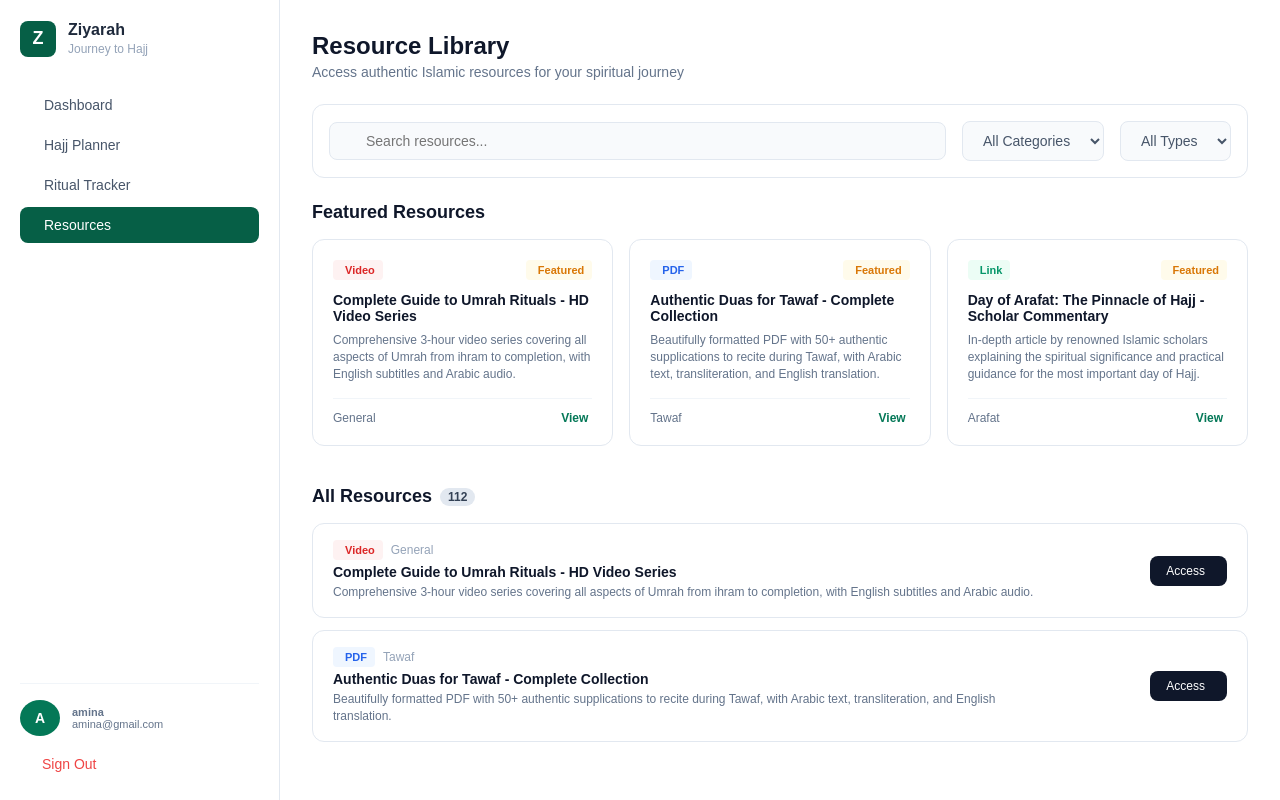
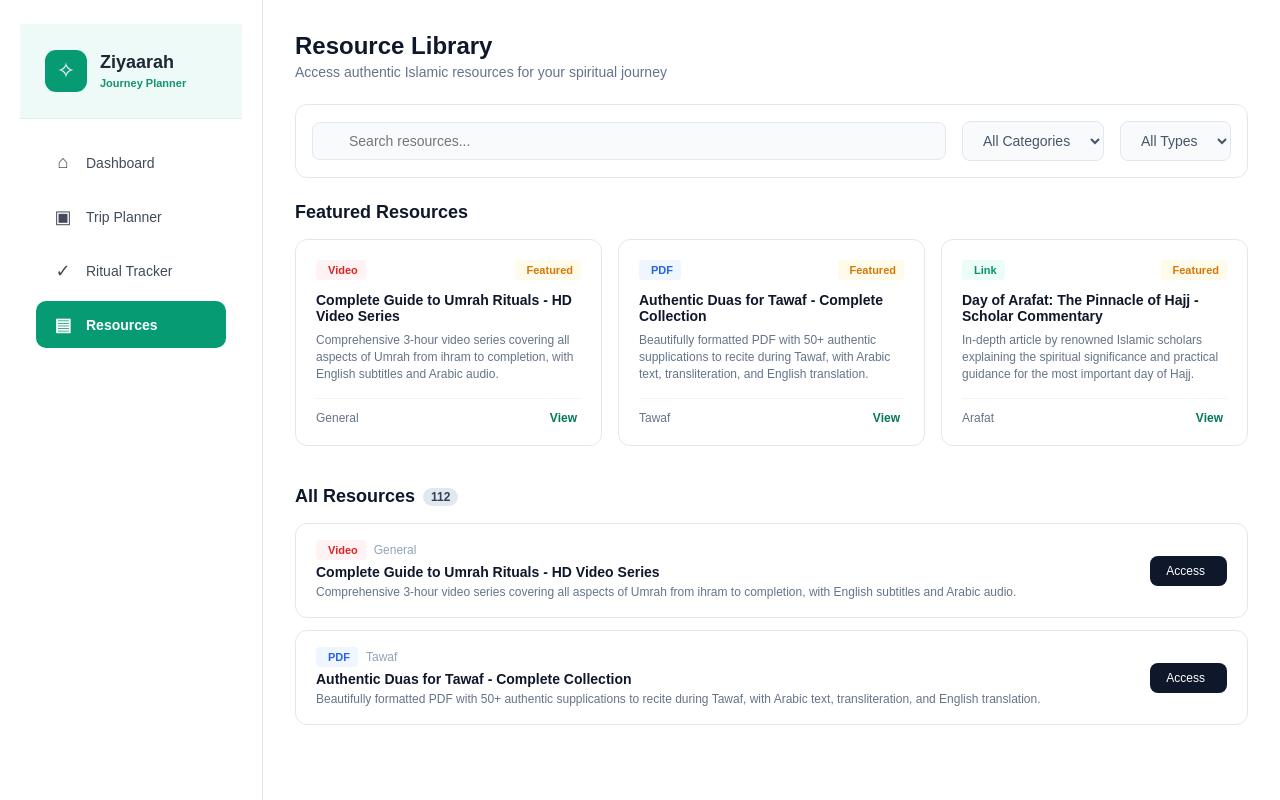
Before and after one commit to ziyaarah-team/ziyaarah, a React (Vite) app: page /resources in a window 1280 px wide. Built offline with nearby package versions, Linux system fonts and the light colour scheme.

Commit message:
new designs

```diff
--- a/src/components/layouts/DashboardLayout.jsx
+++ b/src/components/layouts/DashboardLayout.jsx
@@ -17,15 +17,14 @@ export default function DashboardLayout() {
 
         {/* Quote Banner */}
         <div className="quote-banner">
-          <div className="quote-icon">
+          <div className="quote-icon">✧</div>
             <i className="fas fa-star"></i>
-          </div>
+
           <div className="quote-content">
             <span className="quote-tag">Quran & Sunnah</span>
             <p className="quote-text">"And Allah is with those who fear Him and those who are doers of good."</p>
           </div>
-        </div>
-
+       </div>
         {/* Stats Cards Grid */}
         <div className="stats-grid">
           <div className="stats-card">
--- a/src/components/pages/Resources.jsx
+++ b/src/components/pages/Resources.jsx
@@ -1,4 +1,4 @@
-import React from 'react';
+
 import { Link } from 'react-router-dom';
 import "../styles/Resources.css";
 
@@ -8,47 +8,38 @@ export default function Resources() {
             {/* Sidebar */}
            <aside className="sidebar">
   <div>
-                    {/* Logo / Brand */}
     <div className="brand-container">
-                        <div className="brand-logo">Z</div>
+      <div className="brand-logo"> ✧</div>
+
       <div>
-                            <h1 className="brand-title">Ziyarah</h1>
-                            <span className="brand-subtitle">Journey to Hajj</span>
+        <h1 className="brand-title">Ziyaarah</h1>
+        <span className="brand-subtitle">Journey Planner</span>
       </div>
     </div>
 
-                    {/* Navigation Links */}
     <nav className="nav-menu">
-                        <Link to="/dashboard" className="nav-link">
-                            <i className="fa-solid fa-house"></i> Dashboard
+      <Link to="/dashboard">
+        <span>⌂</span>
+        Dashboard
       </Link>
-                        <Link to="/hajj-planner" className="nav-link">
-                            <i className="fa-solid fa-map"></i> Hajj Planner
+
+      <Link to="/trips">
+        <span>▣</span>
+        Trip Planner
       </Link>
-                        <Link to="/ritual-tracker" className="nav-link">
-                            <i className="fa-solid fa-route"></i> Ritual Tracker
+
+      <Link to="/ritual-tracker">
+        <span>✓</span>
+        Ritual Tracker
       </Link>
-                        <Link to="/resources" className="nav-link active">
-                            <i className="fa-solid fa-book-open"></i> Resources
+
+      <Link to="/resources" className="active">
+        <span>▤</span>
+        Resources
       </Link>
     </nav>
   </div>
-
-                {/* User Profile Section */}
-                <div className="user-section">
-                    <div className="user-info">
-                        <div className="user-avatar">A</div>
-                        <div>
-                            <p className="user-name">amina</p>
-                            <p className="user-email">amina@gmail.com</p>
-                        </div>
-                    </div>
-                    <Link to="/signout" className="sign-out-btn">
-                        <i className="fa-solid fa-right-from-bracket"></i> Sign Out
-                    </Link>
-                </div>
 </aside>
-
             {/* Main Content Area */}
             <main className="main-content">
                 {/* Header Title */}
@@ -168,5 +159,6 @@ export default function Resources() {
                 </section>
             </main>
             </div>
+
     );
     }
--- a/src/components/styles/Resources.css
+++ b/src/components/styles/Resources.css
@@ -17,76 +17,148 @@ body {
 }
 
 /* Sidebar Styling */
+/* =========================
+   SIDEBAR
+========================= */
+
 .sidebar {
-    width: 260px;
-    background-color: #ffffff;
-    border-right: 1px solid #e2e8f0;
-    display: flex;
-    flex-direction: column;
-    justify-content: space-between;
-    padding: 20px;
+  width: 263px;
+  min-width: 263px;
+  min-height: 100vh;
+  flex-shrink: 0;
+  background: #ffffff;
+  border-right: 1px solid #e5e9ed;
+  display: flex;
+  flex-direction: column;
+  justify-content: space-between;
 }
 
+/* =========================
+   BRAND
+========================= */
+
 .brand-container {
-    display: flex;
-    align-items: center;
-    gap: 12px;
-    margin-bottom: 30px;
+  height: 95px;
+  padding: 0 25px;
+  display: flex;
+  align-items: center;
+  gap: 13px;
+  background: #eefaf7;
+  border-bottom: 1px solid #e2f0ed;
+  margin-bottom: 0;
 }
 
 .brand-logo {
-    background-color: #065f46;
-    color: white;
-    width: 36px;
-    height: 36px;
-    display: flex;
-    align-items: center;
-    justify-content: center;
-    border-radius: 8px;
-    font-weight: bold;
-    font-size: 18px;
+  width: 42px;
+  height: 42px;
+  border-radius: 11px;
+  display: grid;
+  place-items: center;
+  background: #079b74;
+  color: #ffffff;
+  font-size: 22px;
+  font-weight: 500;
 }
 
 .brand-title {
-    font-size: 16px;
-    font-weight: bold;
-    color: #1e293b;
-    line-height: 1.2;
+  margin: 0;
+  color: #1d2736;
+  font-size: 18px;
+  font-weight: 700;
+  line-height: 1.1;
 }
 
 .brand-subtitle {
-    font-size: 12px;
-    color: #94a3b8;
+  display: block;
+  margin-top: 4px;
+  color: #159271;
+  font-size: 11px;
+  font-weight: 600;
 }
 
-/* Navigation Links */
+/* =========================
+   NAVIGATION
+========================= */
+
 .nav-menu {
-    display: flex;
-    flex-direction: column;
-    gap: 4px;
+  padding: 20px 16px;
+  display: flex;
+  flex-direction: column;
+  gap: 0;
 }
 
-.nav-link {
-    display: flex;
-    align-items: center;
-    gap: 12px;
-    padding: 10px 12px;
-    color: #475569;
-    text-decoration: none;
-    border-radius: 8px;
-    font-size: 14px;
-    font-weight: 500;
-    transition: background 0.2s;
+.nav-menu a {
+  height: 47px;
+  padding: 0 18px;
+  margin-bottom: 7px;
+  display: flex;
+  align-items: center;
+  gap: 14px;
+  border-radius: 10px;
+
+  color: #414b59;
+  background: transparent;
+
+  text-decoration: none;
+  font-size: 14px;
+  font-weight: 500;
+
+  transition: background 0.2s ease, color 0.2s ease;
 }
 
-.nav-link:hover {
-    background-color: #f1f5f9;
+.nav-menu a:hover {
+  background: #f0f5f4;
 }
 
-.nav-link.active {
-    background-color: #065f46;
-    color: white;
+.nav-menu a.active {
+  background: #079b74;
+  color: #ffffff;
+  font-weight: 600;
 }
+
+.nav-menu a span {
+  width: 18px;
+  text-align: center;
+  font-size: 18px;
+}
+
+/* =========================
+   MAIN SIDEBAR RESPONSIVE
+========================= */
+
+@media (max-width: 1000px) {
+  .sidebar {
+    width: 215px;
+    min-width: 215px;
+  }
+}
+
+@media (max-width: 700px) {
+  .app-container {
+    flex-direction: column;
+  }
+
+  .sidebar {
+    width: 100%;
+    min-width: 100%;
+    min-height: auto;
+  }
+
+  .brand-container {
+    height: 70px;
+  }
+
+  .nav-menu {
+    display: grid;
+    grid-template-columns: 1fr 1fr;
+    gap: 5px;
+  }
+
+  .nav-menu a {
+    margin: 0;
+  }
+}
+
 
 /* User Profile Section */
 .user-section {
```
Lines whose indentation alone changed are shown as unchanged.
